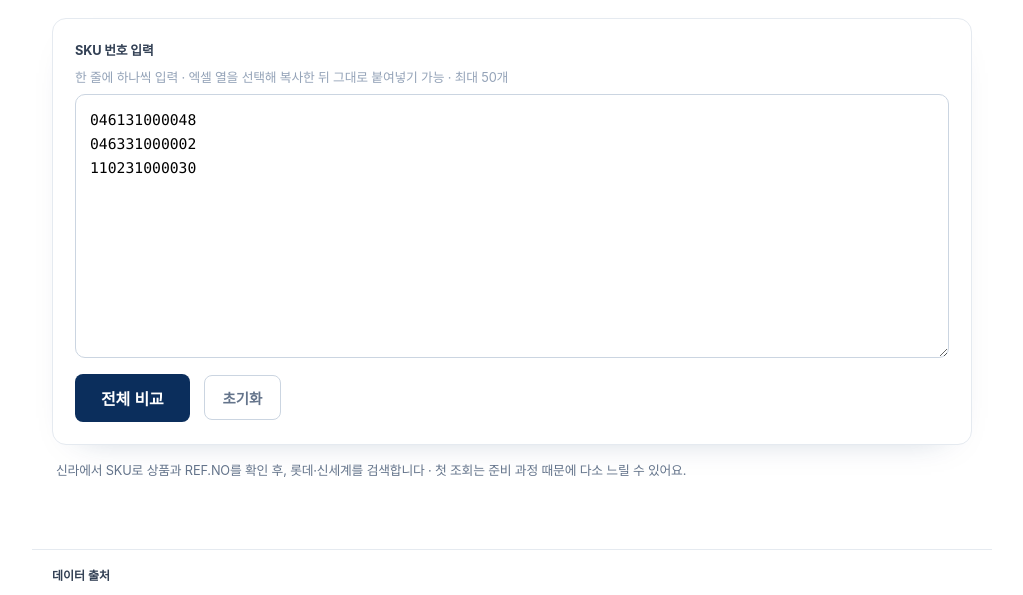
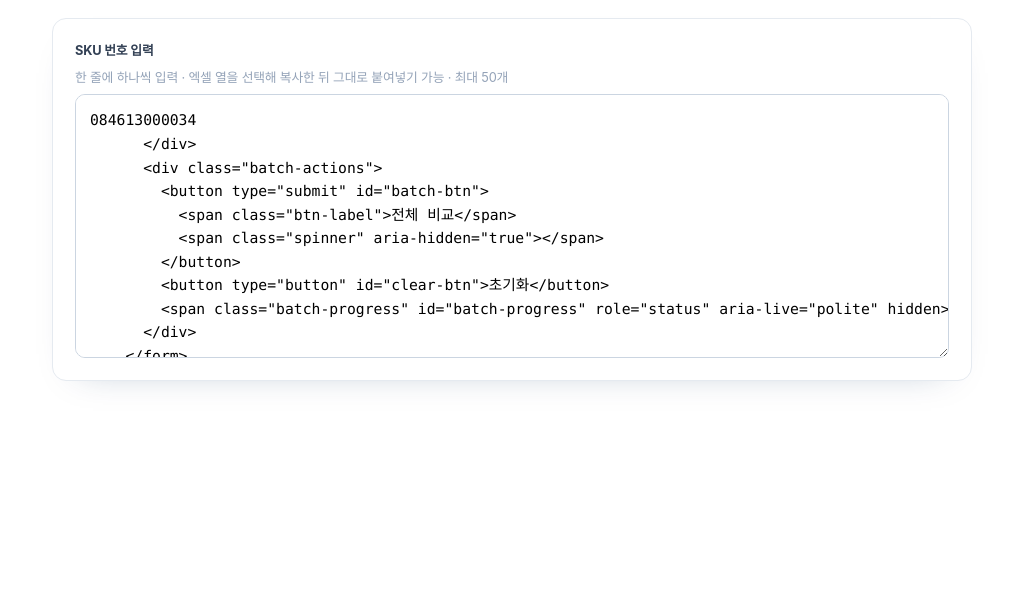
Before and after one commit to jongho1972/smart-duty-free, a FastAPI app: page / in a window 1280 px wide. Shown: the part 111-706 px from the top of the page, without its empty margins (128-1151 px from the left). After the commit the page ends 498 px from the top, so only its background shows below. Run offline with FastAPI, Linux system fonts and the light colour scheme; some web fonts are replaced.

Commit message:
입력창 기본값을 SKU 084613000034로 변경
Co-Authored-By: Claude Opus 4.8 <noreply@anthropic.com>

```diff
--- a/app/templates/index.html
+++ b/app/templates/index.html
@@ -64,9 +64,7 @@
       <div class="field">
         <label for="batch-input">SKU 번호 입력</label>
         <p class="field-desc">한 줄에 하나씩 입력 · 엑셀 열을 선택해 복사한 뒤 그대로 붙여넣기 가능 · 최대 50개</p>
-        <textarea id="batch-input" rows="10" placeholder="976314000009&#10;731616005923&#10;867023000061">046131000048
-046331000002
-110231000030</textarea>
+        <textarea id="batch-input" rows="10" placeholder="976314000009&#10;731616005923&#10;867023000061">084613000034
       </div>
       <div class="batch-actions">
         <button type="submit" id="batch-btn">
```
